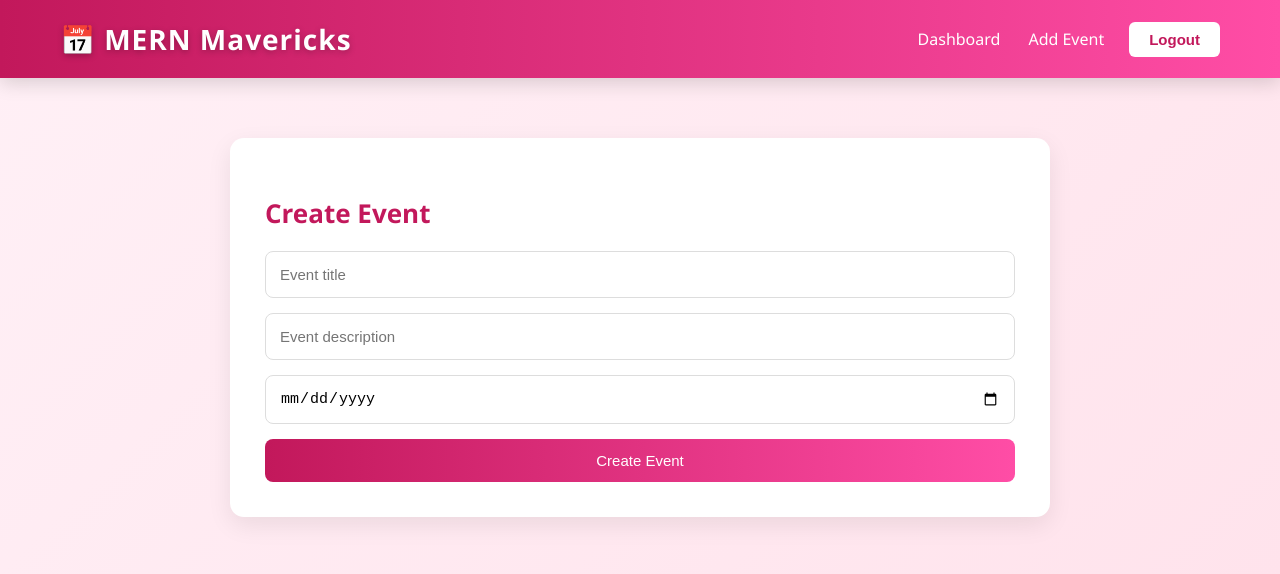
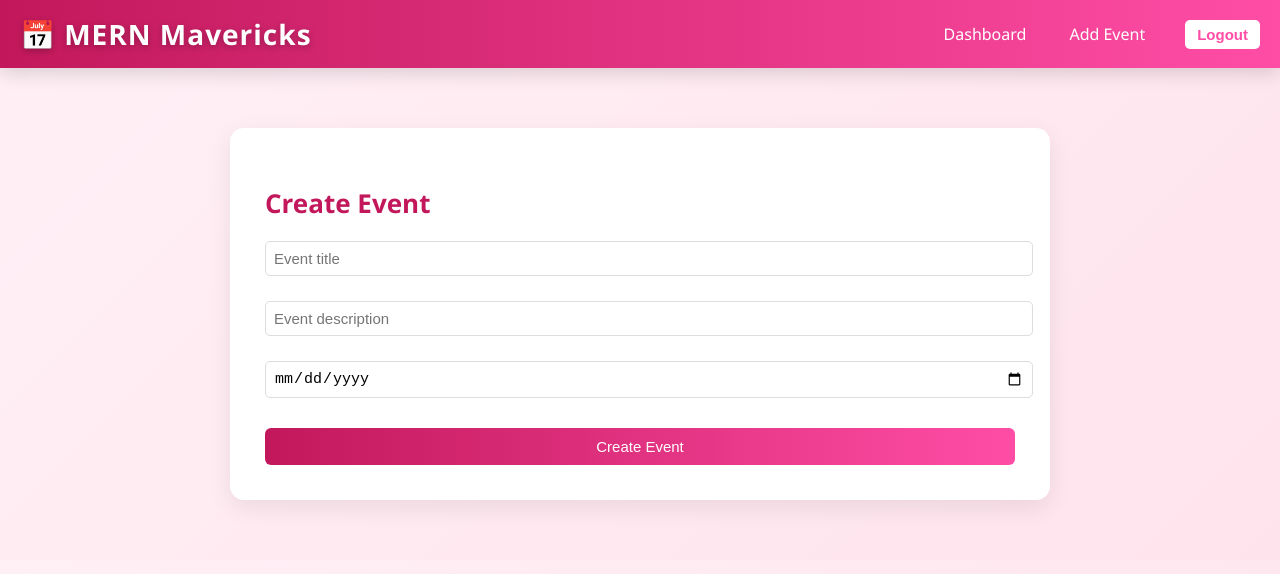
Before and after one commit to ShukuraAdesope/event-management-frontend, a React (Create React App) app: page /add in a window 1280 px wide. Shown: the top 574 px of the page. Built offline with nearby package versions, Linux system fonts and the light colour scheme; sample sign-in values are in the browser's storage.

Commit message:
Part 4 final version

```diff
--- a/src/components/Navbar.js
+++ b/src/components/Navbar.js
@@ -9,7 +9,7 @@ function Navbar() {
   // check token whenever page loads
   useEffect(() => {
     setToken(localStorage.getItem("token"));
-  });
+  }, []);
 
   const logout = () => {
 
@@ -25,21 +25,82 @@ function Navbar() {
 
   return (
 
-    <nav>
+    <nav
+      style={{
+        display: "flex",
+        justifyContent: "space-between",
+        alignItems: "center",
+        padding: "15px 20px",
+        backgroundColor: "#ff4da6",
+        color: "white"
+      }}
+    >
 
-      <h2>📅 MERN Mavericks</h2>
+      <h2 style={{ margin: 0 }}>
+        📅 MERN Mavericks
+      </h2>
 
-      <div>
+      <div
+        style={{
+          display: "flex",
+          gap: "15px",
+          alignItems: "center"
+        }}
+      >
 
-        {!token && <Link to="/login">Login</Link>}
+        {!token && (
+          <Link
+            to="/login"
+            style={{ color: "white", textDecoration: "none" }}
+          >
+            Login
+          </Link>
+        )}
 
-        {!token && <Link to="/register">Register</Link>}
+        {!token && (
+          <Link
+            to="/register"
+            style={{ color: "white", textDecoration: "none" }}
+          >
+            Register
+          </Link>
+        )}
 
-        {token && <Link to="/">Dashboard</Link>}
+        {token && (
+          <Link
+            to="/"
+            style={{ color: "white", textDecoration: "none" }}
+          >
+            Dashboard
+          </Link>
+        )}
 
-        {token && <Link to="/add">Add Event</Link>}
+        {token && (
+          <Link
+            to="/add"
+            style={{ color: "white", textDecoration: "none" }}
+          >
+            Add Event
+          </Link>
+        )}
 
-        {token && <button onClick={logout}>Logout</button>}
+        {token && (
+
+          <button
+            onClick={logout}
+            style={{
+              backgroundColor: "white",
+              color: "#ff4da6",
+              border: "none",
+              padding: "6px 12px",
+              borderRadius: "5px",
+              cursor: "pointer"
+            }}
+          >
+            Logout
+          </button>
+
+        )}
 
       </div>
 
--- a/src/components/ProtectedRoute.js
+++ b/src/components/ProtectedRoute.js
@@ -6,7 +6,13 @@ function ProtectedRoute({ children }) {
 
   if (!token) {
 
-    return <Navigate to="/login" />;
+    return (
+      <Navigate
+        to="/login"
+        state={{ message: "Please login to continue" }}
+        replace
+      />
+    );
 
   }
 
--- a/src/pages/AddEvent.js
+++ b/src/pages/AddEvent.js
@@ -1,15 +1,16 @@
 import { useState } from "react";
+import { useNavigate } from "react-router-dom";
 
 import API from "../services/api";
 
 function AddEvent() {
 
+  const navigate = useNavigate();
+
   const [event, setEvent] = useState({
 
     title: "",
-
     description: "",
-
     date: ""
 
   });
@@ -19,7 +20,6 @@ function AddEvent() {
     setEvent({
 
       ...event,
-
       [e.target.name]: e.target.value
 
     });
@@ -30,11 +30,22 @@ function AddEvent() {
 
     e.preventDefault();
 
-    await API.post("/events", event);
+    try {
 
-    alert("Event created");
+      await API.post("/events", event);
 
-    window.location.href = "/";
+      alert("Event created successfully!");
+
+      navigate("/"); // better navigation
+
+    }
+    catch (error) {
+
+      console.log(error);
+
+      alert("Error creating event");
+
+    }
 
   };
 
@@ -47,36 +58,59 @@ function AddEvent() {
       <form onSubmit={handleSubmit}>
 
         <input
-
           name="title"
-
           placeholder="Event title"
-
+          value={event.title}
           onChange={handleChange}
-
+          required
+          style={{
+            marginBottom: "10px",
+            padding: "8px",
+            width: "100%",
+            borderRadius: "5px"
+          }}
         />
 
         <input
-
           name="description"
-
           placeholder="Event description"
-
+          value={event.description}
           onChange={handleChange}
-
+          required
+          style={{
+            marginBottom: "10px",
+            padding: "8px",
+            width: "100%",
+            borderRadius: "5px"
+          }}
         />
 
         <input
-
           name="date"
-
           type="date"
-
+          value={event.date}
           onChange={handleChange}
-
+          required
+          style={{
+            marginBottom: "15px",
+            padding: "8px",
+            width: "100%",
+            borderRadius: "5px"
+          }}
         />
 
-        <button>Create Event</button>
+        <button
+          style={{
+            padding: "10px",
+            borderRadius: "6px",
+            backgroundColor: "#ff4da6",
+            color: "white",
+            border: "none",
+            cursor: "pointer"
+          }}
+        >
+          Create Event
+        </button>
 
       </form>
 
--- a/src/pages/Dashboard.js
+++ b/src/pages/Dashboard.js
@@ -1,29 +1,20 @@
 import { useEffect, useState } from "react";
-import { Link, useNavigate } from "react-router-dom";
+import { Link } from "react-router-dom";
 
 import API from "../services/api";
 
 function Dashboard() {
 
   const [events, setEvents] = useState([]);
-
-  const navigate = useNavigate();
+  const [search, setSearch] = useState("");
 
   const token = localStorage.getItem("token");
 
   useEffect(() => {
 
-    if (!token) {
-
-      navigate("/login");
-
-      return;
-
-    }
-
     fetchEvents();
 
-  }, [token, navigate]);
+  }, []);
 
 
 
@@ -50,7 +41,7 @@ function Dashboard() {
 
   const deleteEvent = async (id) => {
 
-    const confirmDelete = window.confirm("Delete this event?");
+    const confirmDelete = window.confirm("Are you sure you want to delete this event?");
 
     if (!confirmDelete) return;
 
@@ -73,55 +64,88 @@ function Dashboard() {
 
 
 
+  // filter events based on search
+  const filteredEvents = events.filter(e =>
+    e.title.toLowerCase().includes(search.toLowerCase())
+  );
+
+
+
   return (
 
     <div className="container">
 
       <h2>Event Dashboard</h2>
 
-      {events.length === 0 && (
+      {/* search bar */}
+      <input
+        type="text"
+        placeholder="Search events..."
+        value={search}
+        onChange={(e) => setSearch(e.target.value)}
+        style={{
+          marginBottom: "20px",
+          padding: "8px",
+          width: "100%",
+          borderRadius: "5px",
+          border: "1px solid #ccc"
+        }}
+      />
 
-        <p>No events created yet.</p>
+      {filteredEvents.length === 0 && (
+
+        <p>No events found.</p>
 
       )}
 
-      {events.map((e) => (
+      {filteredEvents.map((e) => (
 
-        <div className="event-card" key={e._id}>
+        <div
+          className="event-card"
+          key={e._id}
+          style={{
+            padding: "15px",
+            marginBottom: "15px",
+            borderRadius: "8px",
+            boxShadow: "0 2px 5px rgba(0,0,0,0.1)"
+          }}
+        >
 
           <h3>{e.title}</h3>
 
           <p>{e.description}</p>
 
           <p>
-            {new Date(e.date).toISOString().split("T")[0]}
+            <strong>Date:</strong>{" "}
+            {new Date(e.date).toLocaleDateString()}
           </p>
 
-          <div>
+          {/* only logged in users can edit/delete */}
+          {token && (
+
+            <div style={{ marginTop: "10px" }}>
 
               <Link to={`/edit/${e._id}`}>
 
-              <button className="edit-btn">
-
+                <button
+                  className="edit-btn"
+                  style={{ marginRight: "10px" }}
+                >
                   Edit
-
                 </button>
 
               </Link>
 
               <button
-
                 className="delete-btn"
-
                 onClick={() => deleteEvent(e._id)}
-
               >
-
                 Delete
-
               </button>
 
             </div>
+
+          )}
 
         </div>
 
--- a/src/pages/EditEvent.js
+++ b/src/pages/EditEvent.js
@@ -85,7 +85,7 @@ function EditEvent() {
 
       await API.put(`/events/${id}`, event);
 
-      alert("Event updated successfully");
+      alert("Event updated successfully!");
 
       navigate("/");
 
@@ -131,6 +131,12 @@ function EditEvent() {
           value={event.title}
           onChange={handleChange}
           required
+          style={{
+            marginBottom: "10px",
+            padding: "8px",
+            width: "100%",
+            borderRadius: "5px"
+          }}
         />
 
         <input
@@ -138,6 +144,12 @@ function EditEvent() {
           value={event.description}
           onChange={handleChange}
           required
+          style={{
+            marginBottom: "10px",
+            padding: "8px",
+            width: "100%",
+            borderRadius: "5px"
+          }}
         />
 
         <input
@@ -146,9 +158,25 @@ function EditEvent() {
           value={event.date}
           onChange={handleChange}
           required
+          style={{
+            marginBottom: "15px",
+            padding: "8px",
+            width: "100%",
+            borderRadius: "5px"
+          }}
         />
 
-        <button type="submit">
+        <button
+          type="submit"
+          style={{
+            padding: "10px",
+            borderRadius: "6px",
+            backgroundColor: "#ff4da6",
+            color: "white",
+            border: "none",
+            cursor: "pointer"
+          }}
+        >
           Update Event
         </button>
 
```
Lines whose indentation alone changed are shown as unchanged.
